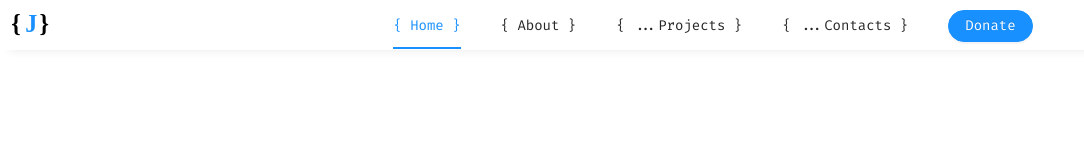
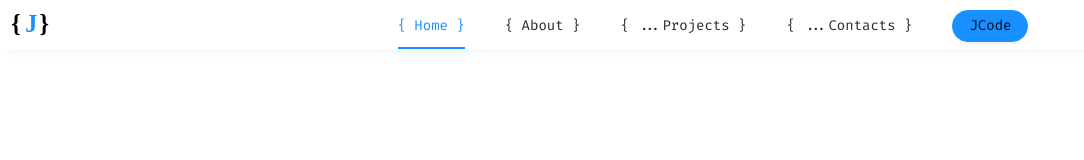
Before and after one commit to jmndao/portfolio-old, a React (Create React App) app in the folder frontend/: page /jCode in a window 1280 px wide. Shown: the top 160 px of the page, without its empty margins (0-1084 px from the left). Built offline with nearby package versions, Linux system fonts and the light colour scheme.

Commit message:
JCode Frontend [Screen, Link, App]

```diff
--- a/frontend/src/App.js
+++ b/frontend/src/App.js
@@ -6,6 +6,7 @@ import HomeScreen from "./Screens/HomeScreen";
 import About from "./Screens/About";
 import Project from "./Screens/Project";
 import Contact from "./Screens/Contact";
+import Jcode from "./Screens/Jcode";
 import { BackTop } from "antd";
 
 function App() {
@@ -16,6 +17,7 @@ function App() {
       <Route path='/about' component={About} />
       <Route path='/project' component={Project} />
       <Route path='/contact' component={Contact} />
+      <Route path='/jCode' component={Jcode} />
       <BackTop />
     </Router>
   );
--- /dev/null
+++ b/frontend/src/Screens/Jcode.js
@@ -0,0 +1,11 @@
+import React from "react";
+
+const Jcode = () => {
+    return (
+        <div>
+            Hello Bumps ! This is Jcode
+        </div>
+    )
+}
+
+export default Jcode;
--- a/frontend/src/components/AppMenu.js
+++ b/frontend/src/components/AppMenu.js
@@ -19,12 +19,6 @@ const AppMenu = () => {
                     shape='square'
                     size='large'
                 />
-                {/* <Image
-                    src={LogoNav}
-                    width={'40px'}
-                    height={'40px'}
-                    preview={false}
-                /> */}
             </div>
             <Menu
                 onClick={handleClick}
@@ -53,12 +47,12 @@ const AppMenu = () => {
                         {"{"} ...Contacts {"}"}
                     </Link>
                 </Menu.Item>
-                <Menu.Item key="donation">
+                <Menu.Item key="jCode">
                     <Button
                         type="primary"
                         shape="round"
                     >
-                        Donate
+                        <Link to="/jCode">JCode</Link>
                     </Button>
                 </Menu.Item>
             </Menu>
```
